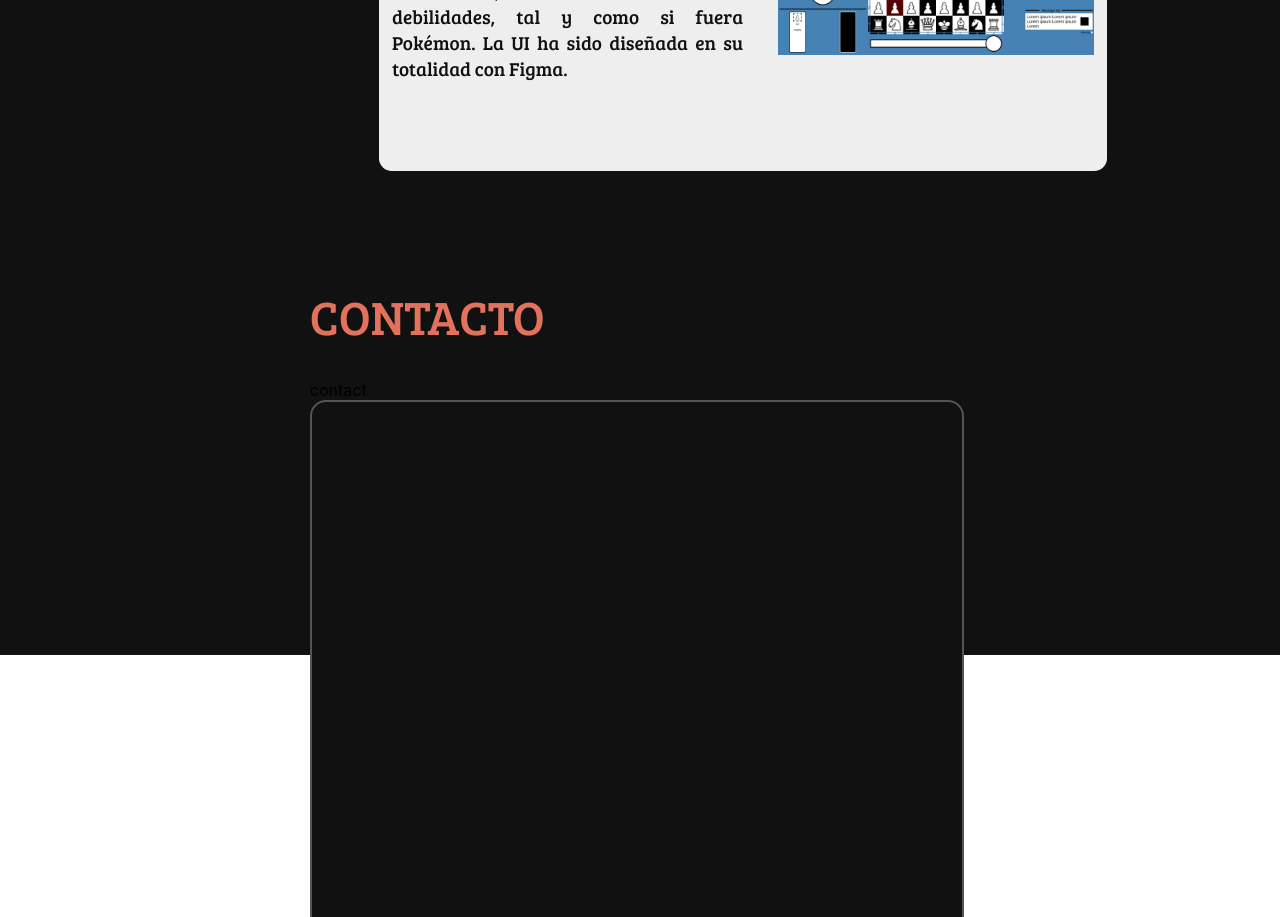
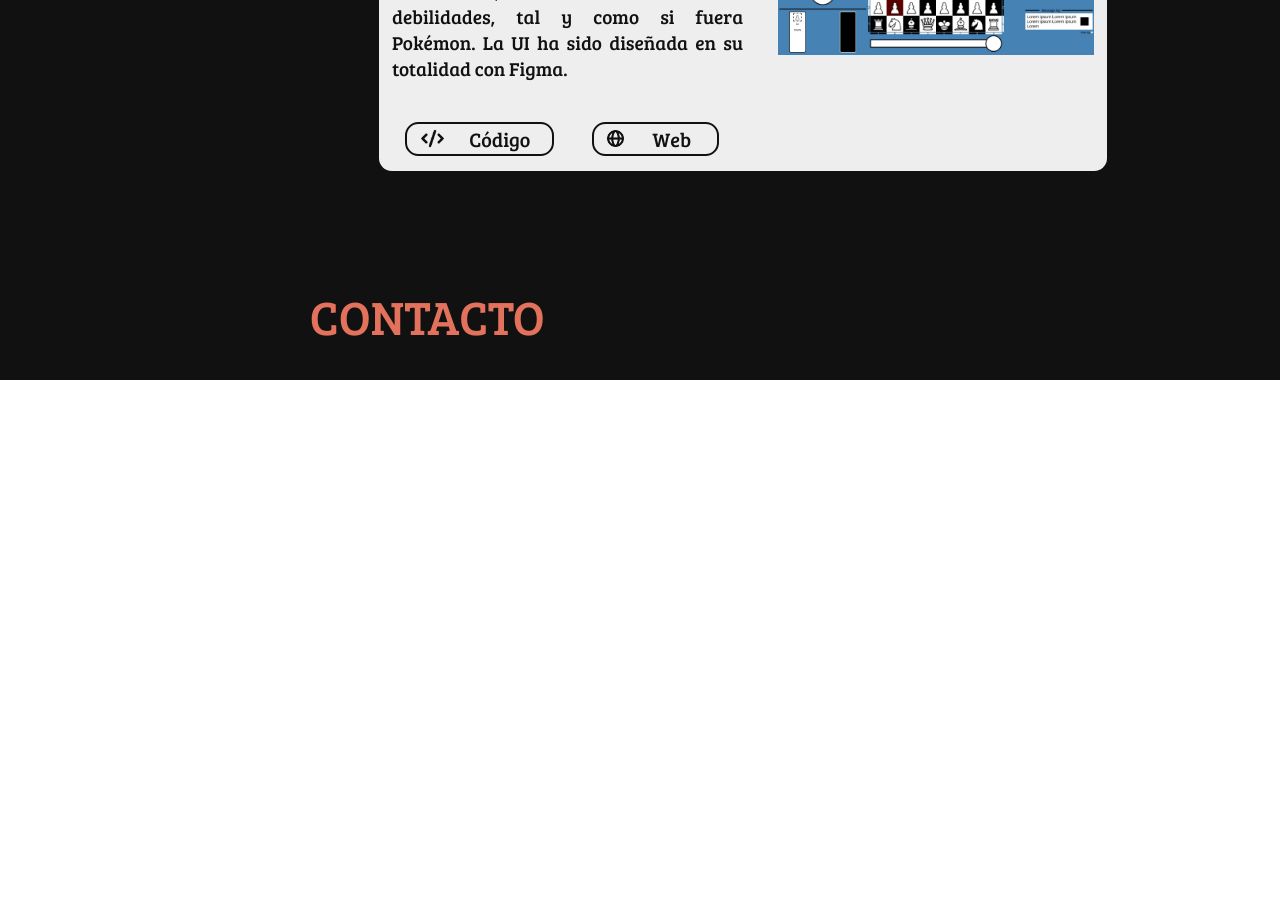
Before and after one commit to jepalfer/portfolio, a React (Create React App) app: page / in a window 1280 px wide. Shown: the part 2080-2997 px from the top of the page. After the commit the page ends 2460 px from the top, so only its background shows below. Built offline with nearby package versions, Linux system fonts and the light colour scheme.

Commit message:
project buttons added

```diff
--- a/src/App.js
+++ b/src/App.js
@@ -46,9 +46,9 @@ function App() {
                         [<ReactTechnology mode={isDarkMode}/>],
                         [<UnityTechnology mode={isDarkMode}/>]
   ];
-  const buttons = [[<CodeButton/>, <DownloadButton/>, <WebButton/>],
-                   [<CodeButton/>],
-                   [<CodeButton/>, <DownloadButton/>, <WebButton/>]
+  const buttons = [[<CodeButton mode={isDarkMode}/>, <WebButton mode={isDarkMode}/>],
+                   [<CodeButton mode={isDarkMode}/>],
+                   [<CodeButton mode={isDarkMode}/>]
 
   ];
 
@@ -132,11 +132,8 @@ function App() {
             <section id="#contact">
               <SectionTitle nombre="CONTACTO"/>
               <TitleSeparator/>
-              <Contact/>
+              {/* <Contact/> */}
             </section>
-
-            <ReactTechnology mode={isDarkMode}/>
-            <UnityTechnology mode={isDarkMode}/>
           </section>
         </section>
       </header>
--- a/src/components/codeButton.jsx
+++ b/src/components/codeButton.jsx
@@ -1,8 +1,19 @@
 import React from 'react'
-
-function CodeButton() {
+import '../css/technology.css'
+import logoNegro from '../assets/images/codeBlack.png'
+import logoBlanco from '../assets/images/codeWhite.png'
+function CodeButton({mode}) {
   return (
-    <div>codeButton</div>
+    <a href='https://github.com/jepalfer' target='blank'>
+        <button className={`Project-button ${mode ? "Dark-mode-project-button" : "Light-mode-project-button"}`}>
+          <div></div>
+          <img className='Technology-logo' src={`${mode ? logoNegro : logoBlanco}`} ></img>
+          <div></div>
+          <text className={`Technology-text ${mode ? "Dark-mode-technology-button-text" : "Light-mode-technology-button-text"}`}>
+            Código
+          </text>
+        </button>
+    </a>
   )
 }
 
--- a/src/components/projectCard.jsx
+++ b/src/components/projectCard.jsx
@@ -19,6 +19,9 @@ function ProjectCard({mode, title, image, text, technologies, buttons}) {
           </article>
 
           <section className="Project-buttons">
+            {buttons.map((ButtonComponent, index) =>
+              React.cloneElement(ButtonComponent, { mode, key: index })
+            )}
           </section>
         </section>
         <img className={`Project-image ${mode ? "Dark-mode-project-image-border" :"Light-mode-project-image-border" }`} src={image}></img>
--- a/src/components/webButton.jsx
+++ b/src/components/webButton.jsx
@@ -1,8 +1,20 @@
 import React from 'react'
+import '../css/linkButtons.css'
 
-function WebButton() {
+import logoBlanco from '../assets/images/webWhite.png'
+import logoNegro from '../assets/images/webBlack.png'
+function WebButton({mode}) {
   return (
-    <div>W</div>
+    <a href='https://github.com/jepalfer' target='blank'>
+        <button className={`Project-button ${mode ? "Dark-mode-project-button" : "Light-mode-project-button"}`}>
+          <div></div>
+          <img className='Technology-logo' src={`${mode ? logoNegro : logoBlanco}`} ></img>
+          <div></div>
+          <text className={`Technology-text ${mode ? "Dark-mode-technology-button-text" : "Light-mode-technology-button-text"}`}>
+            Web
+          </text>
+        </button>
+    </a>
   )
 }
 
--- a/src/css/projectCard.css
+++ b/src/css/projectCard.css
@@ -72,3 +72,11 @@
     grid-template-columns: 50% 50%;
     grid-template-rows: 50% 50%;
 }
+
+.Project-buttons {
+    display: grid;
+    justify-items: center;
+    align-items: center;
+    grid-template-columns: 50% 50%;
+
+}
--- a/src/css/technology.css
+++ b/src/css/technology.css
@@ -36,3 +36,28 @@
 .Light-mode-technology-text {
     color: #111111;
 }
+
+.Dark-mode-technology-button-text {
+    color: #111111;
+}
+
+.Light-mode-technology-button-text {
+    color: #eeeeee;
+}
+
+.Dark-mode-project-button {
+    border: 2px solid #111111;
+}
+
+.Light-mode-project-button {
+    border: 2px solid #eeeeee;
+}
+
+.Project-button {
+    width: 100%;
+    height: 75%;
+    border-radius: 1em;
+    background-color: transparent;
+    display: grid;
+    grid-template-columns: 5% 20% 5% 70%;
+}
```
